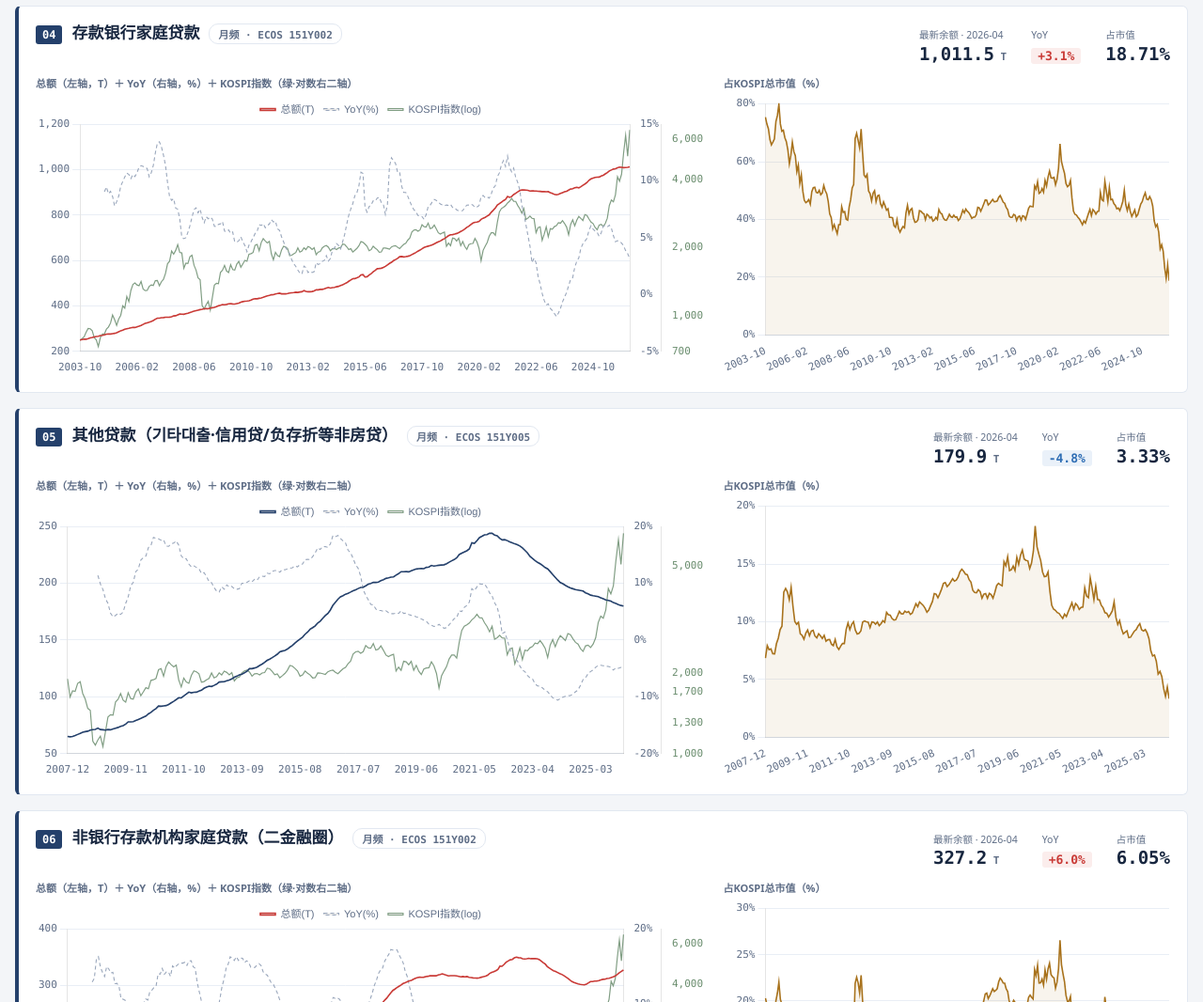
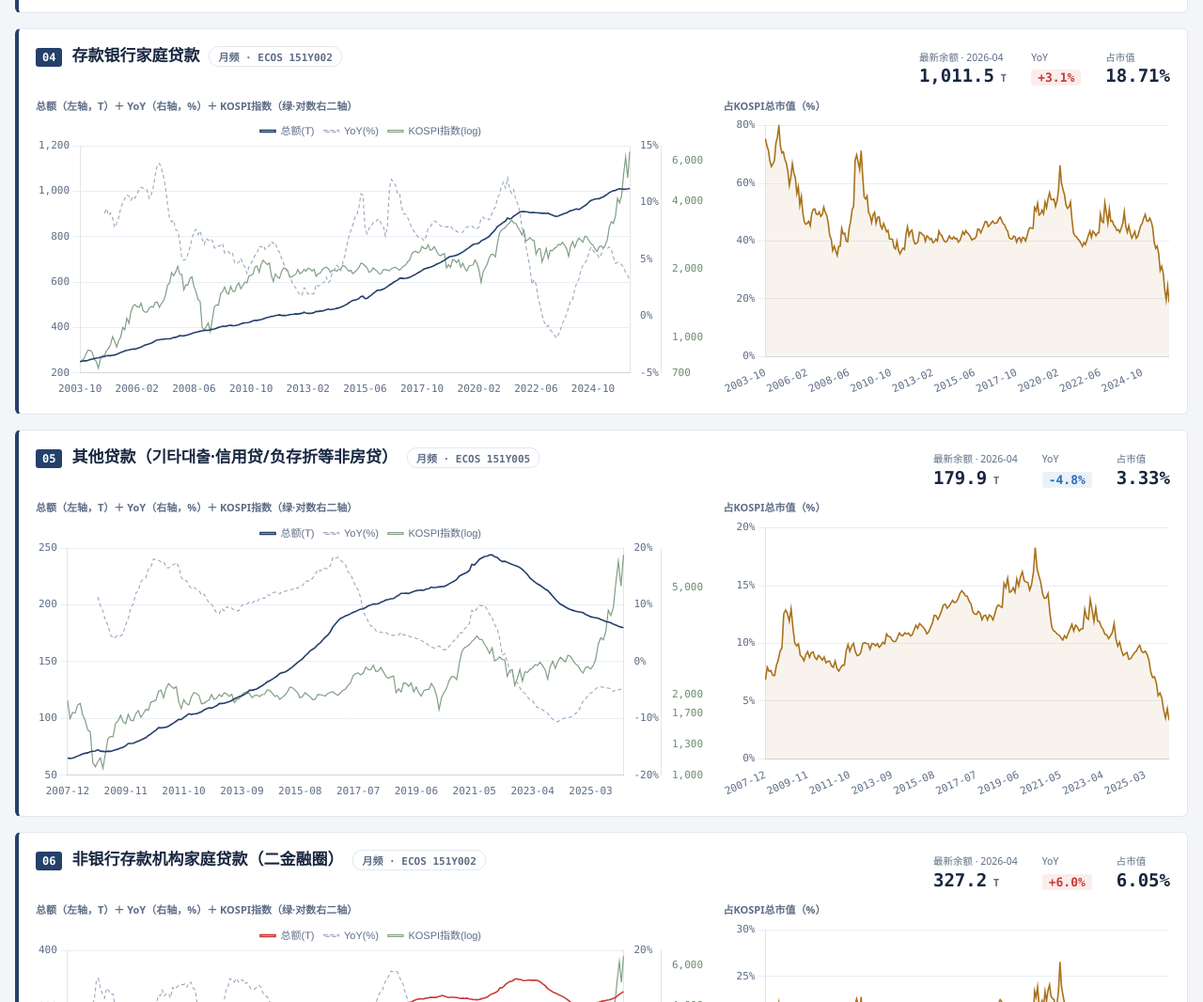
Before and after one commit to infiniteprogress27/KR-flow-monitor, a plain HTML site: page index.html in a window 1280 px wide. Shown: the part 1734-2800 px from the top of the page at 94% size. Drawn offline with nearby package versions, Linux system fonts and the light colour scheme; some packages are replaced by stand-ins of ours; a script that the page names is missing.

Commit message:
Update index.html

```diff
--- a/index.html
+++ b/index.html
@@ -74,7 +74,7 @@ button:disabled{background:#B9C2D0;cursor:wait}
 
 <div class="tapenote">
  <b>本监测台</b>：追踪韩国股市资金面与杠杆的20项官方序列，按资金旅程分三组——<b>银行体系</b>（存款与家庭信贷·钱的源头·月/季频）→ <b>券商数据</b>（客户现金·基金渠道·场内杠杆与强平·日频）→ <b>杠杆产品</b>（期货持仓·杠杆ETF·ELS/DLS结构化产品）。<br>
- <b>读法</b>：每张卡左图＝总额＋YoY＋KOSPI指数对数对比线；右图＝占KOSPI总市值比重（剔除牛熊市值膨胀后的真实杠杆强度）；红=同比扩张、蓝=同比收缩（韩股配色）；图表支持滚轮缩放、拖动平移、双击复位。<br>
+ <b>读法</b>：每张卡左图＝总额＋YoY＋KOSPI指数对数对比线；右图＝占KOSPI总市值比重（剔除牛熊市值膨胀后的真实杠杆强度）；快照标签红＝YoY为正、蓝＝为负；<b>曲线颜色＝YoY动能</b>：较一个月前加速＝红、减速或转负＝蓝（拐点敏感）；图表支持滚轮缩放、拖动平移、双击复位。<br>
  <b>来源与更新</b>：韩国银行ECOS · 金融投资协会FreeSIS（T+1披露）· 金融委公共数据门户，全部官方接口直连；GitHub Actions每交易日KST 09:30自动更新。<b>单位</b>：T＝万亿韩元（조원），B＝十亿韩元（십억원）。
 </div>
 <div class="tapehead">五渠道杠杆快照（红＝YoY上升 · 蓝＝YoY下降，韩股配色惯例）</div>
@@ -135,6 +135,17 @@ function kospiAtDate(dt){
   if(!KOSPI_D)return null;
   if(dt.length===7){for(let i=KOSPI_D.d.length-1;i>=0;i--){if(KOSPI_D.d[i].slice(0,7)===dt)return KOSPI_D.v[i]}return null}
   const i=KOSPI_D.d.indexOf(dt);return i>=0?KOSPI_D.v[i]:null;
+}
+function shiftMonth(ds){const y=+ds.slice(0,4),m=+ds.slice(5,7);const nm=m===1?12:m-1,ny=m===1?y-1:y;
+  return String(ny).padStart(4,'0')+'-'+String(nm).padStart(2,'0')+ds.slice(7)}
+function yoyAccel(dates,ys){
+  let i=ys.length-1;while(i>=0&&ys[i]==null)i--;
+  if(i<0)return null;
+  const tgt=shiftMonth(dates[i]);let j=-1;
+  for(let k=i-1;k>=0;k--){if(dates[k]<=tgt&&ys[k]!=null){j=k;break}}
+  if(j<0){for(let k=i-1;k>=0;k--){if(ys[k]!=null){j=k;break}}}
+  if(j<0)return null;
+  return ys[i]-ys[j];
 }
 function applyExternal(){
   const X=window.KOREA_DATA; if(!X) return false;
@@ -276,7 +287,8 @@ function renderSeries(s){
   const mc=mcapAtDate(d.d[i]);const r=(v!=null&&mc)?v/mc*100:null;
   document.getElementById('stats-'+s.key).innerHTML=statHTML(d.d[i],v,y,r);
   document.getElementById('freq-'+s.key).textContent=freqLabel(d.f)+' · '+d.src.split('·')[0];
-  dualChart('lv-'+s.key,d.d,d.v,yoySeries(d.d,d.v),(y!=null&&y>0)?'#C93A36':'#24406B');
+  const ys=yoySeries(d.d,d.v);const acc=yoyAccel(d.d,ys);
+  dualChart('lv-'+s.key,d.d,d.v,ys,(acc!=null&&acc>0)?'#C93A36':'#24406B');
   const hasM=MCAP_D||Object.keys(MCAP_M).length;
   if(hasM){const rs=d.d.map((dt,ix)=>{const m=mcapAtDate(dt);return(d.v[ix]!=null&&m)?+(d.v[ix]/m*100).toFixed(3):null});
     if(rs.some(x=>x!=null)){nd2.style.display='none';ratioChart('rt-'+s.key,d.d,rs)}
```
